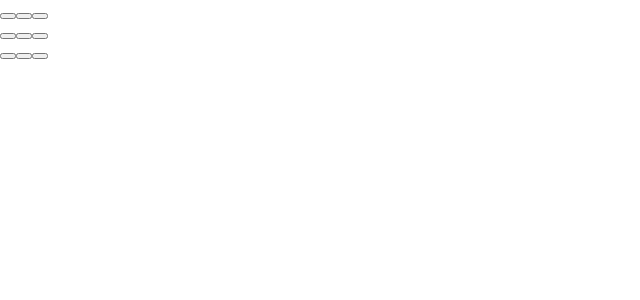
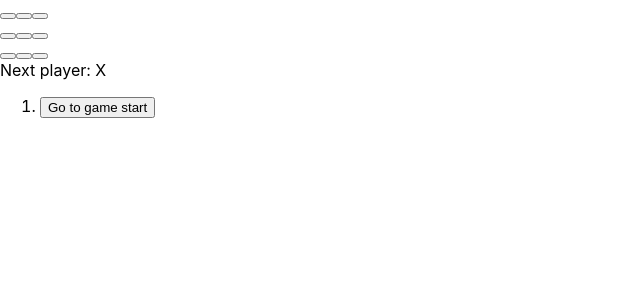
Before and after one commit to Kyle2099/Tic-Tac-React, a React (Create React App) app in the folder my-app/: page / in a window 1280 px wide. Shown: the top 300 px of the page, without its empty margins (0-640 px from the left). Built offline with nearby package versions, Linux system fonts and the light colour scheme.

Commit message:
Added time-travel, meaning- make it possible to “go back in time” to the previous moves in the game.

```diff
--- a/my-app/src/index.js
+++ b/my-app/src/index.js
@@ -15,48 +15,18 @@ function Square(props) {
   }
 
   class Board extends React.Component {
-    constructor(props) {
-        super(props);
-        this.state = {
-            squares: Array(9).fill(null),
-            xIsNext: true,
-        };
-    }
-
-    handleClick(i) {
-        const squares = this.state.squares.slice();
-        if (calculateWinner(squares) || squares[i]) {
-            return;
-        }
-        squares[i] = this.state.xIsNext ? 'X' : '0';
-        this.setState({
-            squares: squares,
-            xIsNext: !this.state.xIsNext,
-        });
-    }
-
     renderSquare(i) {
       return (
         <Square
-                value={this.state.squares[i]}
-                onClick={() => this.handleClick(i)}
+          value={this.props.squares[i]}
+          onClick={() => this.props.onClick(i)}
         />
       );
     }
 
     render() {
-        const winner = calculateWinner(this.state.squares);
-        let status;
-        if (winner) {
-            status = 'Winner: ' + winner;
-        } else {
-            const status = 'Next player: ' + (this.state.xIsNext ? 'X' : 'O');
-        }
-
-
       return (
         <div>
-                <div className="status">{status}</div>
           <div className="board-row">
             {this.renderSquare(0)}
             {this.renderSquare(1)}
@@ -78,15 +48,79 @@ class Board extends React.Component {
   }
 
   class Game extends React.Component {
+    constructor(props) {
+      super(props);
+      this.state = {
+        history: [
+          {
+            squares: Array(9).fill(null)
+          }
+        ],
+        stepNumber: 0,
+        xIsNext: true
+      };
+    }
+
+    handleClick(i) {
+      const history = this.state.history.slice(0, this.state.stepNumber + 1);
+      const current = history[history.length - 1];
+      const squares = current.squares.slice();
+      if (calculateWinner(squares) || squares[i]) {
+        return;
+      }
+      squares[i] = this.state.xIsNext ? "X" : "O";
+      this.setState({
+        history: history.concat([
+          {
+            squares: squares
+          }
+        ]),
+        stepNumber: history.length,
+        xIsNext: !this.state.xIsNext
+      });
+    }
+
+    jumpTo(step) {
+      this.setState({
+        stepNumber: step,
+        xIsNext: (step % 2) === 0
+      });
+    }
+
     render() {
+      const history = this.state.history;
+      const current = history[this.state.stepNumber];
+      const winner = calculateWinner(current.squares);
+
+      const moves = history.map((step, move) => {
+        const desc = move ?
+          'Go to move #' + move :
+          'Go to game start';
+        return (
+          <li key={move}>
+            <button onClick={() => this.jumpTo(move)}>{desc}</button>
+          </li>
+        );
+      });
+
+      let status;
+      if (winner) {
+        status = "Winner: " + winner;
+      } else {
+        status = "Next player: " + (this.state.xIsNext ? "X" : "O");
+      }
+
       return (
         <div className="game">
           <div className="game-board">
-                    <Board />
+            <Board
+              squares={current.squares}
+              onClick={i => this.handleClick(i)}
+            />
           </div>
           <div className="game-info">
-                    <div>{/* status */}</div>
-                    <ol>{/* TODO */}</ol>
+            <div>{status}</div>
+            <ol>{moves}</ol>
           </div>
         </div>
       );
@@ -95,10 +129,7 @@ class Game extends React.Component {
 
   // ========================================
 
-ReactDOM.render(
-    <Game />,
-    document.getElementById('root')
-);
+  ReactDOM.render(<Game />, document.getElementById("root"));
 
   function calculateWinner(squares) {
     const lines = [
@@ -109,7 +140,7 @@ function calculateWinner(squares) {
       [1, 4, 7],
       [2, 5, 8],
       [0, 4, 8],
-        [2, 4, 6],
+      [2, 4, 6]
     ];
     for (let i = 0; i < lines.length; i++) {
       const [a, b, c] = lines[i];
@@ -119,4 +150,6 @@ function calculateWinner(squares) {
     }
     return null;
   }
+
+
 serviceWorker.unregister();
```
Lines whose indentation alone changed are shown as unchanged.
